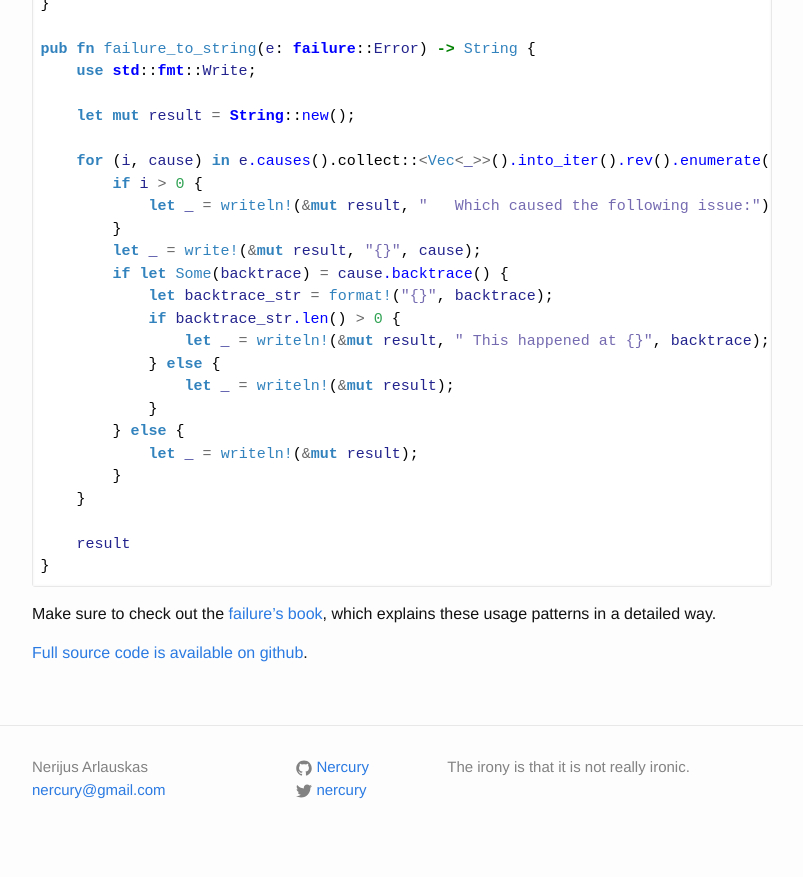
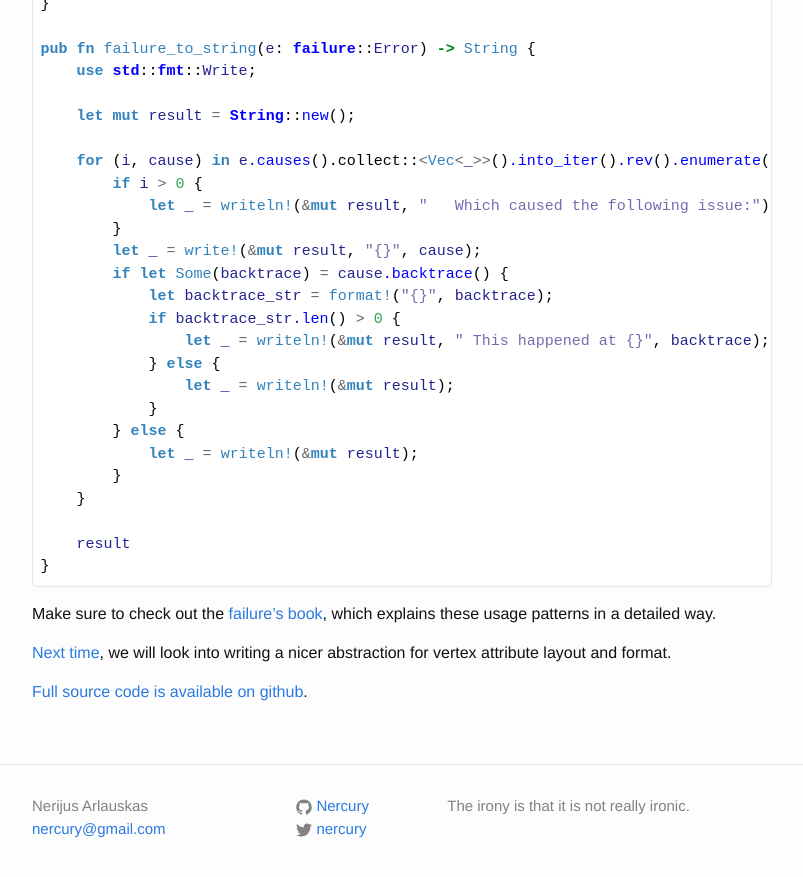
Before and after one commit to Nercury/Nercury.github.io, a Jekyll site: the page built from _posts/2018-02-15-opengl-in-rust-from-scratch-08-failure.markdown, in a window 1280 px wide and 900 px high, scrolled down 6306 px. Shown: the top 877 px of the window, without its empty margins (238-1041 px from the left). Built offline with Jekyll 4.4.1, drawn with Linux system fonts in a browser that asks for light colours; nearby versions of some CDN libraries.

Commit message:
Add link to the next lesson in failure lesson

```diff
--- a/_posts/2018-02-15-opengl-in-rust-from-scratch-08-failure.markdown
+++ b/_posts/2018-02-15-opengl-in-rust-from-scratch-08-failure.markdown
@@ -345,4 +345,8 @@ pub fn failure_to_string(e: failure::Error) -> String {
 Make sure to check out the [failure's book](https://boats.gitlab.io/failure/intro.html),
 which explains these usage patterns in a detailed way.
 
+[Next time](/rust/opengl/tutorial/2018/06/27/opengl-in-rust-from-scratch-09-vertex-attribute-format.html),
+we will look into writing a nicer abstraction for vertex attribute
+layout and format.
+
 [Full source code is available on github](https://github.com/Nercury/rust-and-opengl-lessons/tree/master/lesson-08).
```
